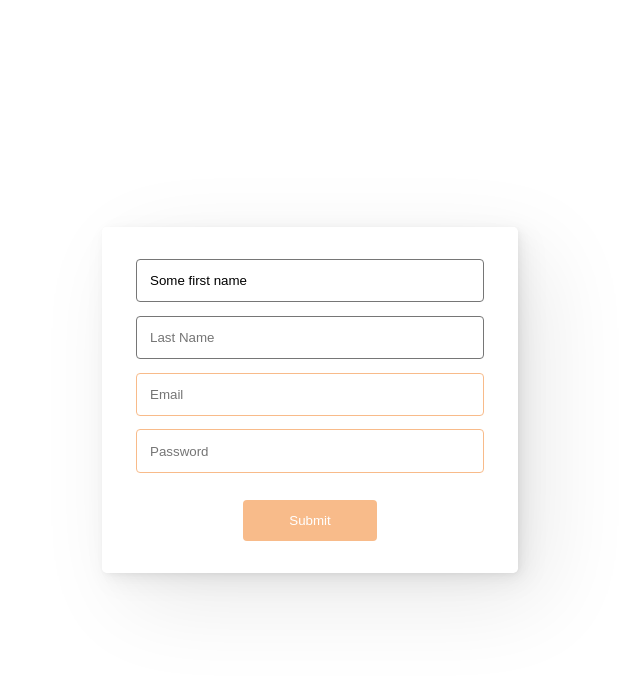
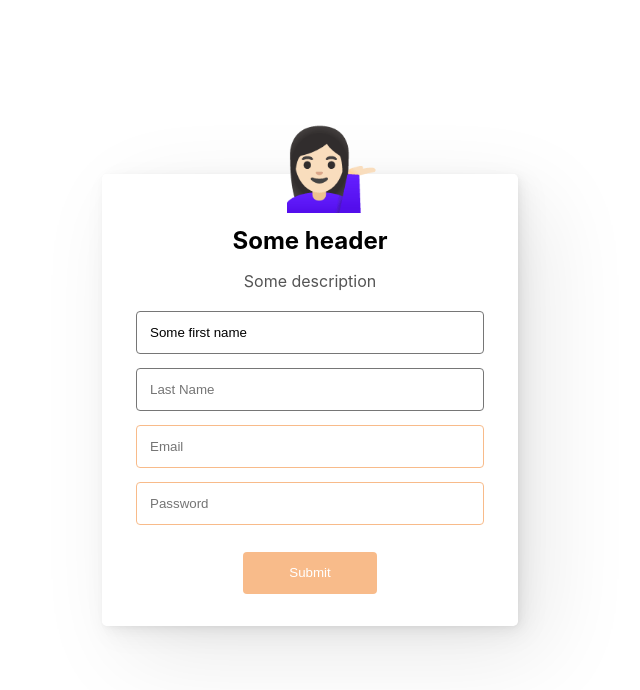
Before and after one commit to Gudrodr/test_blackshield, a React (Create React App) app: page / in a window 1280 px wide. Shown: the top 690 px of the page, without its empty margins (330-970 px from the left). Built offline with nearby package versions, Linux system fonts and the light colour scheme.

Commit message:
more styles

```diff
--- a/src/App.tsx
+++ b/src/App.tsx
@@ -14,6 +14,13 @@ function App() {
   return (
     <AppBody>
       <Container>
+        <HeadImage>💁🏻‍♀️</HeadImage>
+        <Header>
+          Some header
+        </Header>
+        <Description>
+          Some description
+        </Description>
         <DinamicForm
           formId={formId}
           config={config}
@@ -39,6 +46,7 @@ const AppBody = styled.div`
 `;
 
 const Container = styled.div`
+  position: relative;
   display: flex;
   flex-direction: column;
   justify-content: center;
@@ -50,6 +58,22 @@ const Container = styled.div`
     3.1px 3.4px 11.6px rgba(0, 0, 0, 0.045),
     7.5px 8.1px 28px rgba(0, 0, 0, 0.059),
     25px 27px 93px rgba(0, 0, 0, 0.09);
+`;
+
+const HeadImage = styled.div`
+  position: absolute;
+  top: -0.7em;
+  left: 43%;
+  font-size: 5rem;
+`;
+
+const Header = styled.h2`
+  margin-bottom: 0;
+`;
+
+const Description = styled.p`
+  color: #545454;
+  margin-bottom: 1.2em;
 `;
 
 const Button = styled.button`
```
